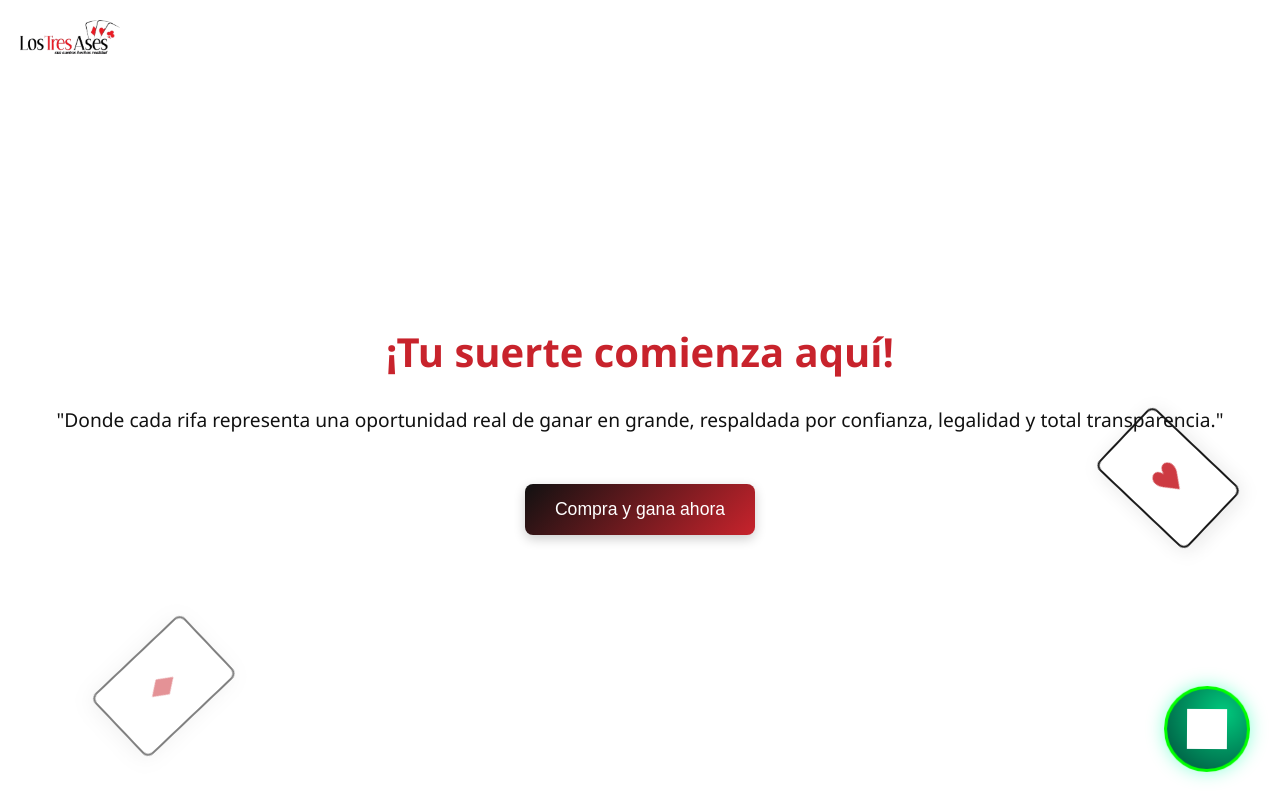
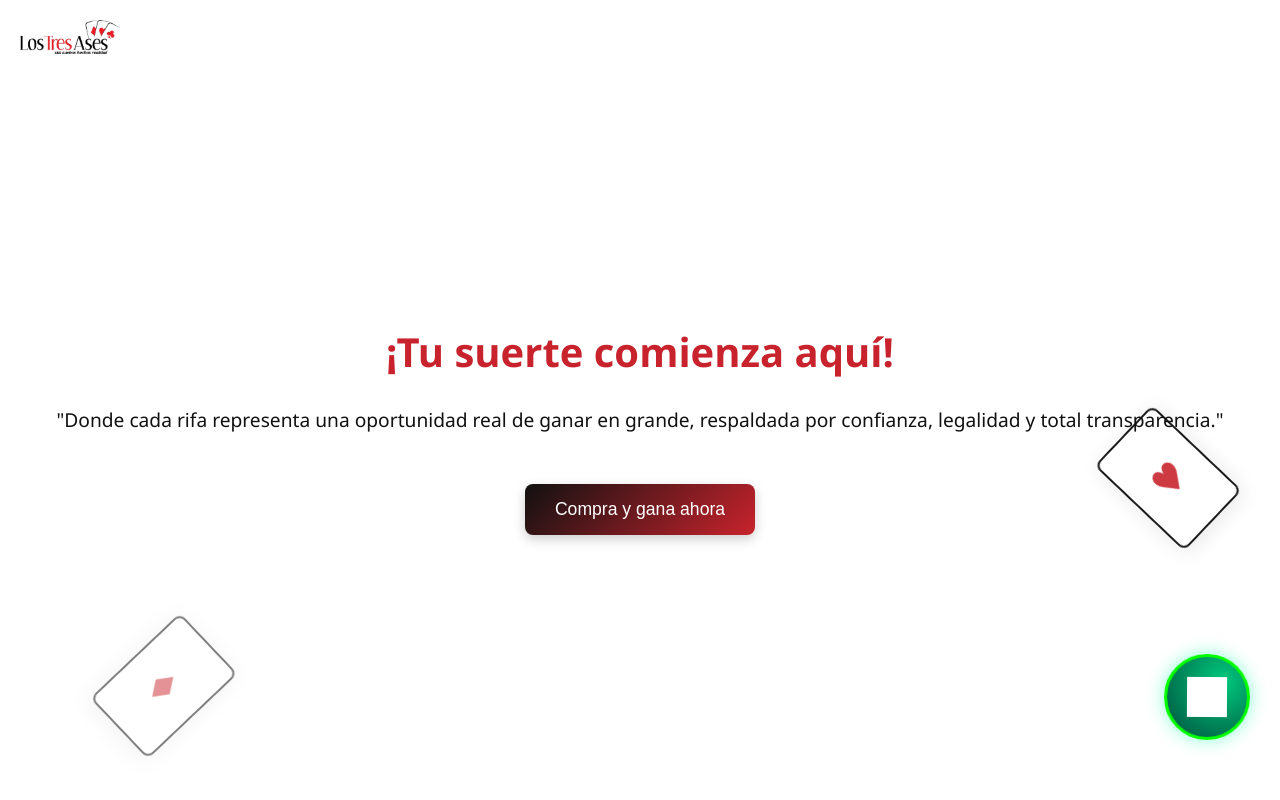
Before and after one commit to fabelasas/fabelasas.github.io, a plain HTML site: page index.html in a window 1280 px wide. Shown: the top 800 px of the page. Drawn offline with Linux system fonts and the light colour scheme; grey boxes are pictures that could not be loaded.

Commit message:
Update index.html
c

```diff
--- a/index.html
+++ b/index.html
@@ -1664,7 +1664,7 @@ target="_blank" aria-label="Contáctanos por WhatsApp">
 <style>
   .whatsapp-float {
     position: fixed;
-    bottom: 28px;
+    bottom: 60px;
     right: 30px; /* Posicionamiento a la izquierda de la pantalla */
     z-index: 9999;
     transition: transform 0.3s ease;
```
